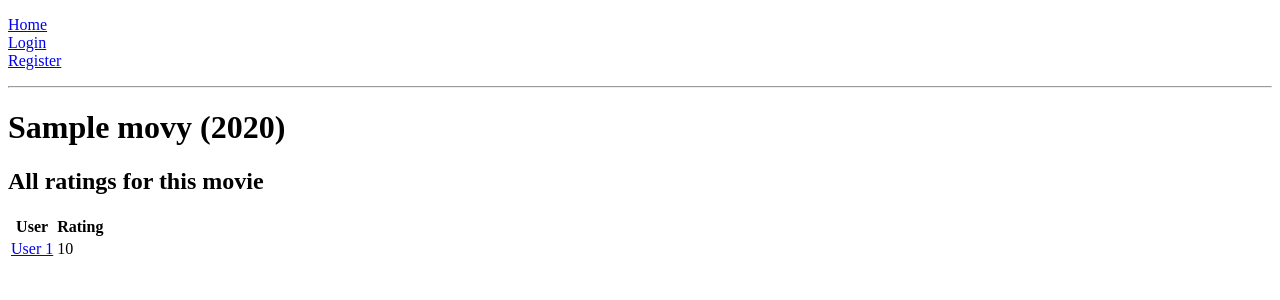
After one commit to geekshe/L.ratings, a Flask app: page /movies/1 in a window 1280 px wide. The commit adds this page. Shown: the top 300 px of the page. Run offline with Flask 2, Linux system fonts and the light colour scheme; tables that the repository leaves empty hold one stand-in row (values such as "Sample post").

Commit message:
Completed user details, movie details, movie rating for (login state dependant)

```diff
--- a/model.py
+++ b/model.py
@@ -11,6 +11,7 @@ db = SQLAlchemy()
 
 ##############################################################################
 # Model definitions
+
 
 class User(db.Model):
     """User of ratings website."""
@@ -29,6 +30,7 @@ class User(db.Model):
         return "<User user_id=%s email=%s>" % (self.user_id,
                                                self.email)
 
+
 class Movie(db.Model):
     """Movie to be rated."""
 
@@ -43,7 +45,8 @@ class Movie(db.Model):
         """Provide helpful representation when printed."""
 
         return "<Movie movie_id=%d title=%s>" % (self.movie_id,
-                                               self.title)
+                                                 self.title)
+
 
 class Rating(db.Model):
     """Contains movie ratings."""
--- a/server.py
+++ b/server.py
@@ -35,12 +35,45 @@ def user_list():
     return render_template("user_list.html", users=users)
 
 
+@app.route('/users/<user_id>')
+def user_details(user_id):
+    """Show user details."""
+
+#  Nice to have. Return data sorted by movie title.
+    user = User.query.filter(User.user_id == user_id).one()
+    return render_template("user_details.html", user=user)
+
+
 @app.route('/movies')
 def movie_list():
     """Show list of all movies."""
 
     movies = Movie.query.order_by(Movie.title).all()
     return render_template("movie_list.html", movies=movies)
+
+
+@app.route('/movies/<movie_id>')
+def movie_details(movie_id):
+    """Show movie details."""
+
+# Using movie ID instead of title in the URL to avoid issues with URL
+# coding and non-unique titles
+    movie = Movie.query.filter(Movie.movie_id == movie_id).one()
+    return render_template("movie_details.html", movie=movie)
+
+
+@app.route('/movies/<movie_id>', methods=["POST"])
+def rate_movie(movie_id):
+    """Rate a movie."""
+
+    user_score = int(request.form.get('rating_select'))
+    user_id = User.query.filter(User.email == session['username']).one().user_id
+    user_rating = Rating(movie_id=movie_id, user_id=user_id, score=user_score)
+    db.session.add(user_rating)
+    db.session.commit()
+
+    movie = Movie.query.filter(Movie.movie_id == movie_id).one()
+    return render_template("movie_details.html", movie=movie)
 
 
 @app.route('/register', methods=["GET"])
--- a/templates/base.html
+++ b/templates/base.html
@@ -1,7 +1,7 @@
 <!doctype html>
 <html>
 <head>
-  <title>Ratings</title>
+  <title>{% block title %}{% endblock %} - Great Movies for you!</title>
   <LINK REL=StyleSheet HREF="/static/css/styles.css" TYPE="text/css">
 </head>
 
--- /dev/null
+++ b/templates/movie_details.html
@@ -0,0 +1,50 @@
+{% extends 'base.html' %}
+
+{% block title %}{{ movie.title }}{% endblock %}
+
+{% block content %}
+
+<h1>{{ movie.title }} {% if movie.released_at != None %}
+                        ({{ movie.released_at.year }})
+                      {% endif %}
+</h1>
+
+{% if 'username' in session %}
+<h2>Rate this movie</h2>
+
+
+  <form action="/movies/{{movie.movie_id}}" method="POST">
+
+    <label>Rating: </label>
+      <select name="rating_select" id="rating">
+        <option value="5">5</option>
+        <option value="4">4</option>
+        <option value="3">3</option>
+        <option value="2">2</option>
+        <option value="1">1</option>
+      </select>
+    <input type="submit">
+  </form>
+{% endif %}
+
+<h2>All ratings for this movie</h2>
+<!-- If movie has ratings,show the table -->
+
+{% if movie.ratings %}
+
+  <table>
+    <tr>
+      <th>User</th>
+      <th>Rating</th>
+    </tr>
+    {% for rating in movie.ratings %}
+    <tr>
+      <td><a href="/users/{{ rating.user_id }}">User {{ rating.user_id }}</a></td>
+      <td>{{ rating.score }}</td>
+    </tr>
+    {% endfor %}
+  </table>
+{% endif %}
+
+
+{% endblock %}
--- a/templates/movie_list.html
+++ b/templates/movie_list.html
@@ -1,11 +1,14 @@
 {% extends 'base.html' %}
+
+{% block title %}All Movies{% endblock %}
+
 {% block content %}
 
     <h2>All Movies</h2>
     <ul>
       {% for movie in movies %}
           <li>
-              <a href="/movies/{{ movie.title }}">
+              <a href="/movies/{{ movie.movie_id }}">
                 {{ movie.title }}
                   {% if movie.released_at != None %}
                     ({{ movie.released_at.year }})
--- a/templates/user_list.html
+++ b/templates/user_list.html
@@ -1,12 +1,12 @@
 {% extends 'base.html' %}
 {% block content %}
 
-    <h2>All Users</h2>
+  <h2>All Users</h2>
     <ul>
       {% for user in users %}
           <li>
               <a href="/users/{{ user.user_id }}">
-                {{ user.email }} ({{ user.user_id }})
+                User {{ user.user_id }}
               </a>
           </li>
       {% endfor %}
```
Also changed, not shown: templates/user_details.html (added, +34 -0 lines), static/css/styles.css (line endings or trailing spaces).
